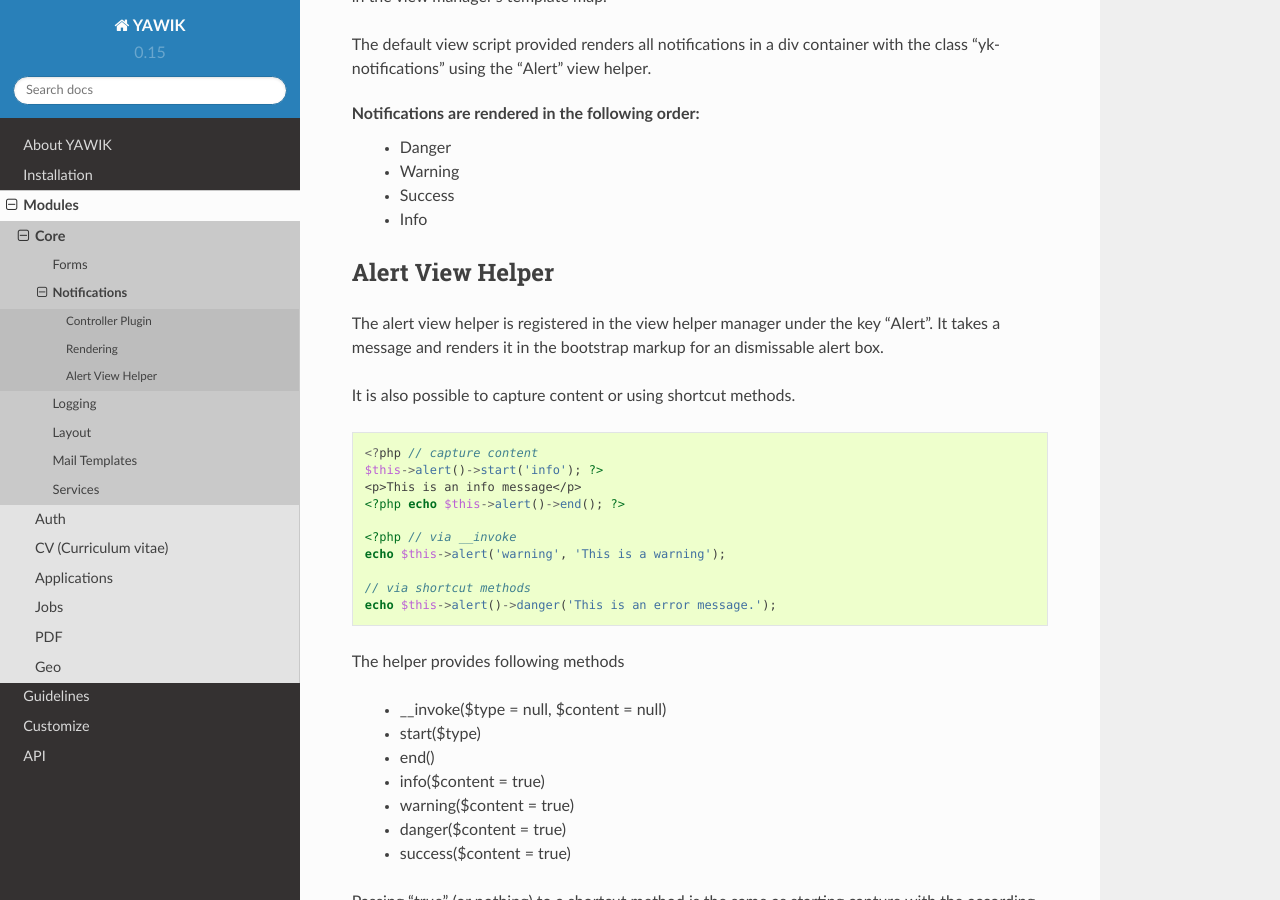
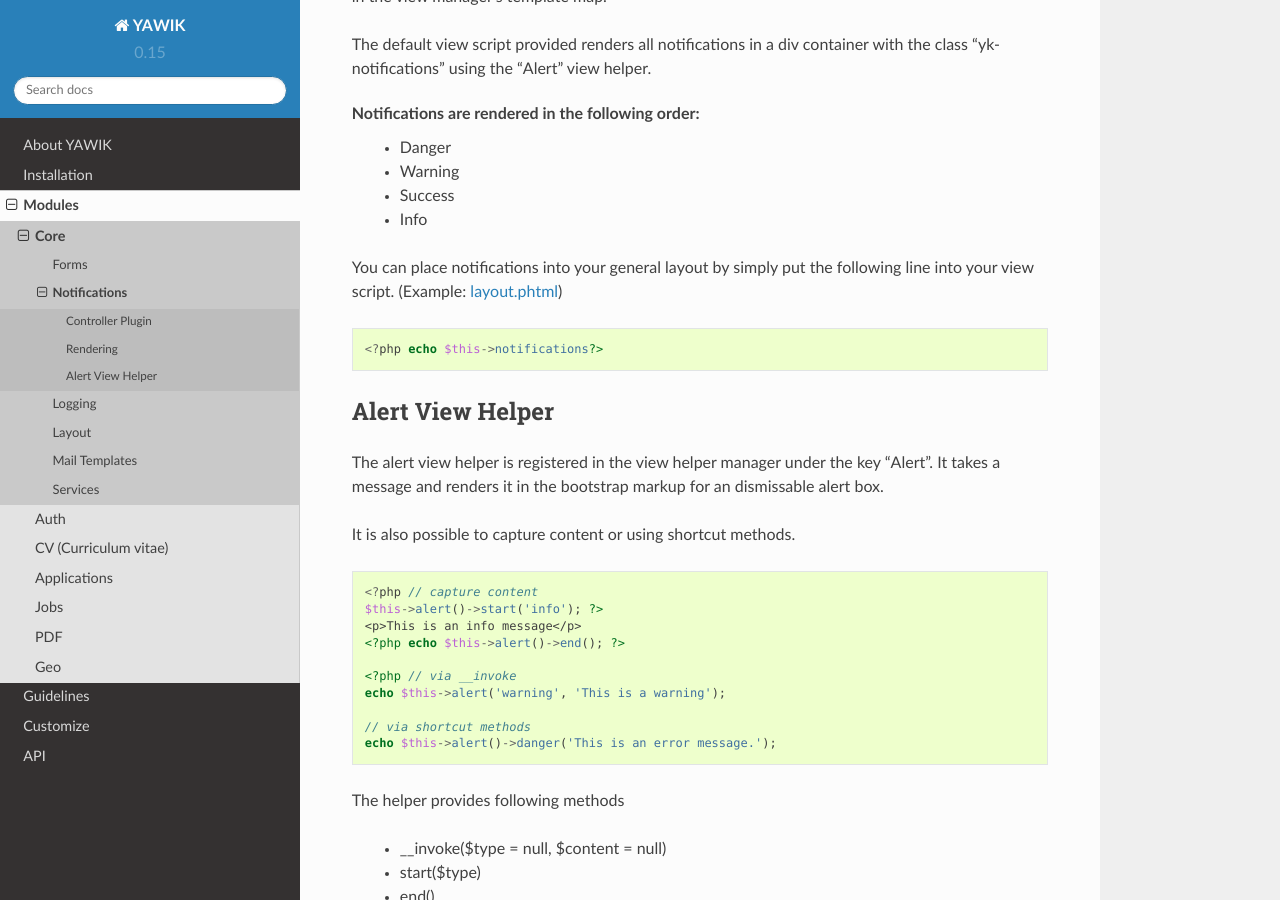
Before and after one commit to cross-solution/YawikDocs, a Sphinx documentation site: the page built from source/modules/core/notifications.rst, in a window 1280 px wide and 900 px high, scrolled down 1232 px. Built offline with Sphinx 7.4.7 and the Read the Docs theme 2.0.0, drawn with Linux system fonts in a browser that asks for light colours; comment, search, counter and statistics services are not loaded.

Commit message:
example, how to add notifications

```diff
--- a/source/modules/core/notifications.rst
+++ b/source/modules/core/notifications.rst
@@ -66,7 +66,16 @@ Notifications are rendered in the following order:
  - Success
  - Info
 
+You can place notifications into your general layout by simply put the following
+line into your view script. (Example: layout.phtml_)
+
+.. code-block:: php
+
+	<?php echo $this->notifications?>
+
+
 .. _core/notifications: https://github.com/cross-solution/YAWIK/blob/master/module/Core/view/partial/notifications.phtml
+.. _layout.phtml: https://github.com/cbleek/YawikDemoSkin/blob/master/view/layout.phtml#L98
 
 Alert View Helper
 ^^^^^^^^^^^^^^^^^
```
